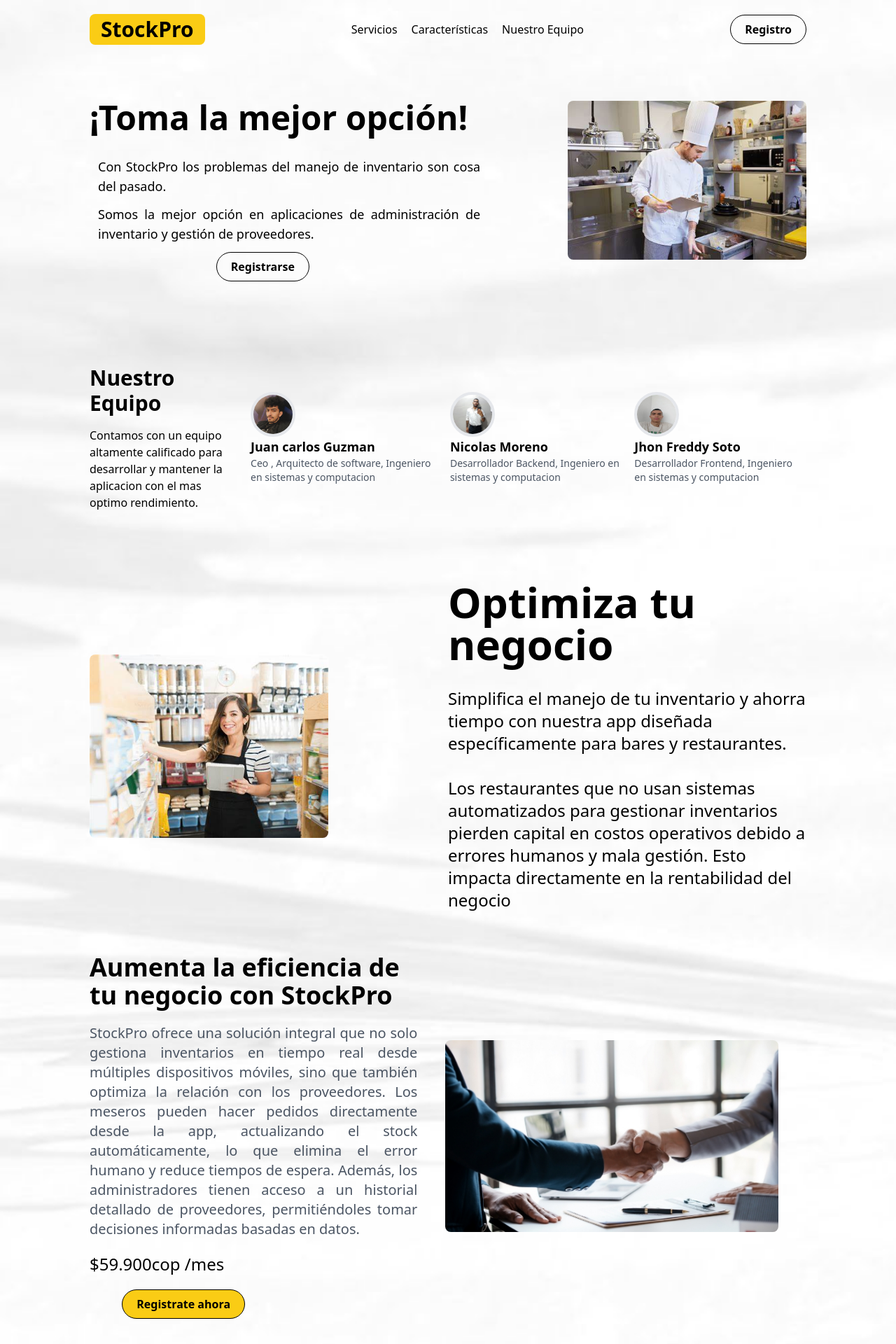
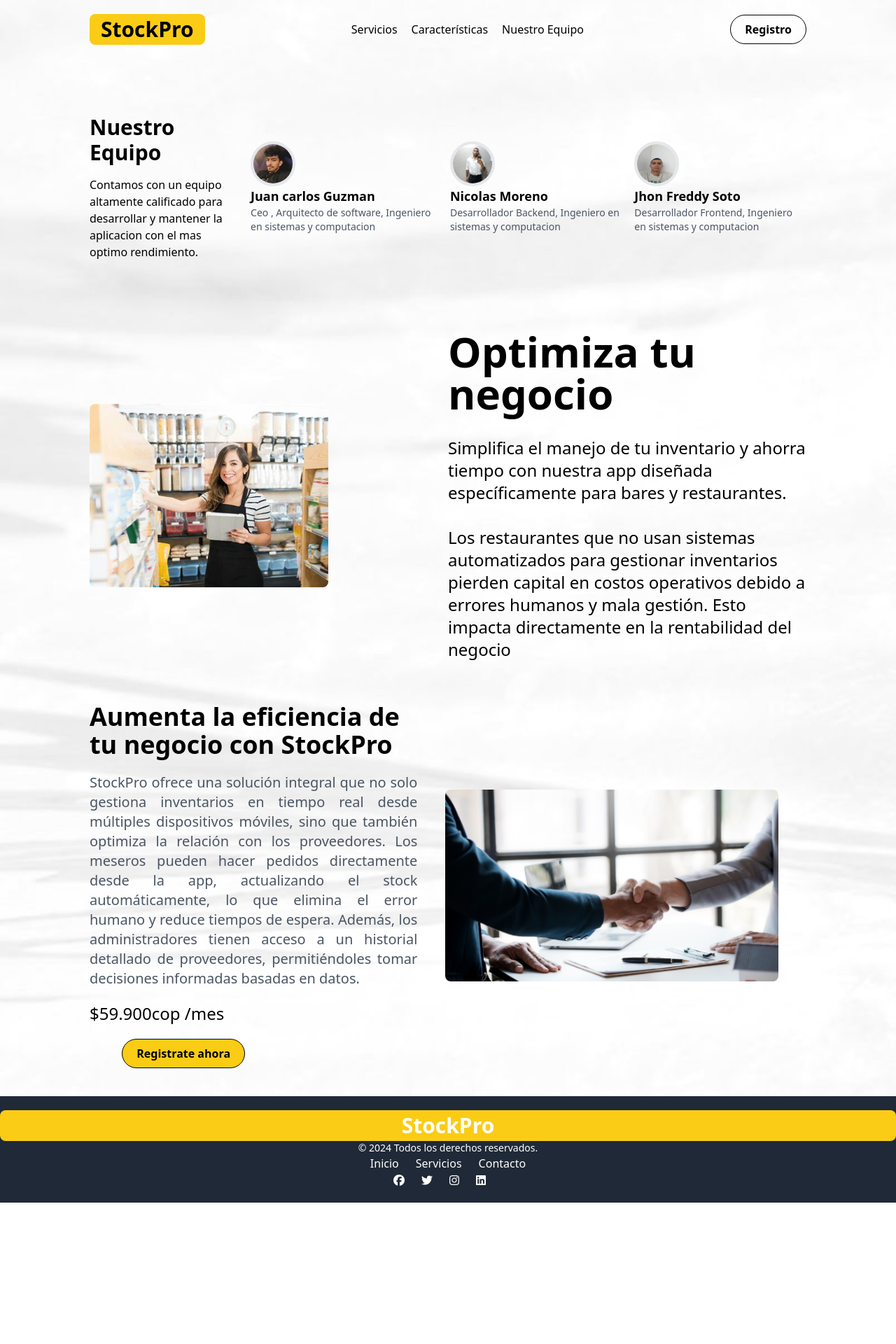
Before and after one commit to nicolasm1605/StockPro_landing, a React (Vite) app: page / in a window 1280 px wide. Shown: the top 1920 px of the page at 70% size. After the commit the page ends 1718 px from the top, so only its background shows below. Built offline with nearby package versions, Linux system fonts and the light colour scheme.

Commit message:
frontend v1

```diff
--- a/src/App.jsx
+++ b/src/App.jsx
@@ -1,20 +1,17 @@
 import React from 'react';
-import { BrowserRouter as Router, Routes, Route } from 'react-router-dom';
+import { BrowserRouter as Router, Routes, Route, Navigate } from 'react-router-dom';
 import Navbar from './components/Navbar';
 import Hero from './components/Hero';
 import Footer from './components/Footer';
 import Insights from './components/Insights';
 import Stats from './components/Stats';
 import Pricing from './components/Pricing';
+import RegisterForm from './components/RegisterForm';
 import backgroundImage from './assets/background.jpg';
 import '@fortawesome/fontawesome-free/css/all.min.css';
 
-// Importa el componente del formulario de registro
-import RegisterForm from './components/RegisterForm';
-
 function App() {
   return (
-    <Router>
     <div
       className="bg-cover"
       style={{ backgroundImage: `url(${backgroundImage})` }}
@@ -28,30 +25,36 @@ function App() {
           path="/"
           element={
             <>
-                <Hero />
-                <section id="insights">  {/* ID para el componente de Insights */}
-                  <Insights/>
+              <section id="insights">
+                <Insights />
               </section>
-                <section id="stats">  {/* ID para el componente de Stats */}
-                  <Stats/>
+              <section id="stats">
+                <Stats />
               </section>
-                <section id="pricing">  {/* ID para el componente de Pricing */}
-                  <Pricing/>
+              <section id="pricing">
+                <Pricing />
               </section>
-
             </>
           }
         />
 
         {/* Ruta para la página de registro */}
         <Route path="/register" element={<RegisterForm />} />
+
+        {/* Redirección para cualquier ruta no definida a la página principal */}
+        <Route path="*" element={<Navigate to="/" />} />
       </Routes>
 
-        {/* Footer  en todas las páginas */}
+      {/* Footer en todas las páginas */}
       <Footer />
     </div>
+  );
+}
+
+export default function Wrapper() {
+  return (
+    <Router>
+      <App />
     </Router>
   );
 }
-
-export default App;
--- a/src/components/Footer.jsx
+++ b/src/components/Footer.jsx
@@ -19,7 +19,7 @@ const Footer = () => {
 
           <a href="#" className="hover:text-gray-400">Servicios</a>
           <a href="#" className="hover:text-gray-400">Contacto</a>
-          console.log("hola mundo");
+
         </div>
 
         <div className="flex justify-center space-x-6">
```
Lines whose indentation alone changed are shown as unchanged.
